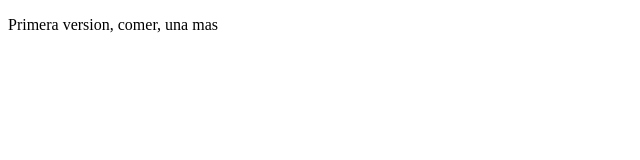
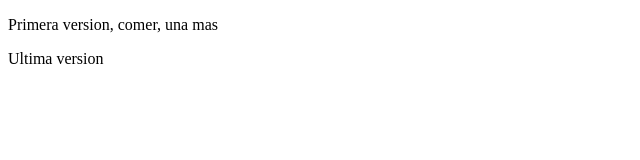
Before and after one commit to Johan-Lopez-Torres/Octubre, a plain HTML site: page index.html in a window 1280 px wide. Shown: the full height of the page, 0-640 px from the left. Drawn offline with Linux system fonts and the light colour scheme.

Commit message:
Tercer commit

```diff
--- a/index.html
+++ b/index.html
@@ -9,6 +9,7 @@
   <body>
     <div>
       <p>Primera version, comer, una mas</p>
+      <p>Ultima version</p>
     </div>
   </body>
 </html>
```
